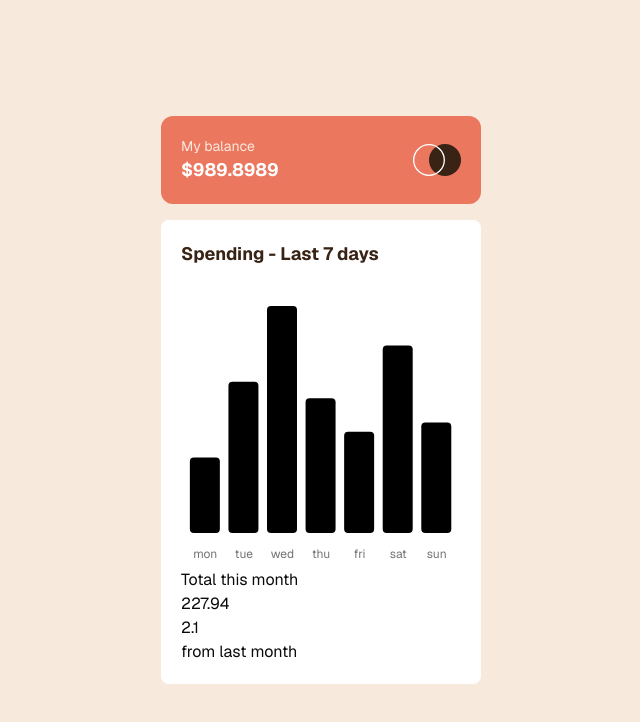
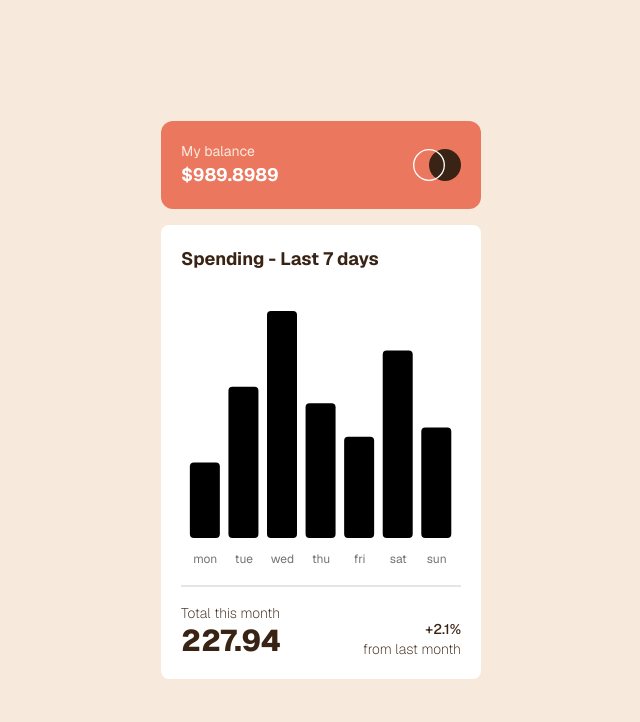
Before and after one commit to orazdaurenov/expense-chart, a Next.js app: page / in a window 1280 px wide. Shown: the top 722 px of the page, without its empty margins (319-959 px from the left). Built offline with nearby package versions, Linux system fonts and the light colour scheme.

Commit message:
dynamic data in the card

```diff
--- a/src/app/components/Overview.tsx
+++ b/src/app/components/Overview.tsx
@@ -36,15 +36,21 @@ type SummaryProps = {
 };
 
 export const Summary = ({ total, netchange }: SummaryProps) => {
+  function getNetChangeAsStrg(netchange: number) {
+    if (netchange < 0) {
+      return `${netchange * -1}%`;
+    }
+    return `+${netchange}%`;
+  }
   return (
-    <div>
+    <div className="mt-3 flex content-center justify-between border-t-2 pt-4 text-dark-brown">
       <div>
-        <p>Total this month</p>
-        <p>{total}</p>
+        <p className="text-sm font-extralight">Total this month</p>
+        <p className="text-3xl font-extrabold">{total}</p>
       </div>
-      <div>
-        <p>{netchange}</p>
-        <p>from last month</p>
+      <div className="content-end text-right text-sm">
+        <p className="font-medium">{getNetChangeAsStrg(netchange)}</p>
+        <p className="font-extralight">from last month</p>
       </div>
     </div>
   );
```
